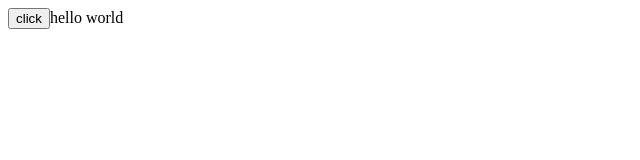
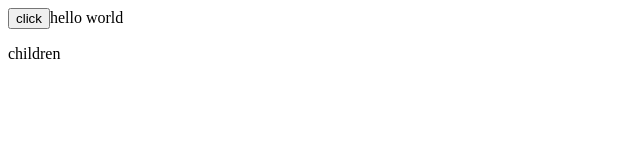
Before and after one commit to hosein8513/react-learning, a React (Vite) app: page / in a window 1280 px wide. Shown: the top 160 px of the page, without its empty margins (0-640 px from the left). Built offline with nearby package versions, Linux system fonts and the light colour scheme.

Commit message:
children

```diff
--- a/src/App.jsx
+++ b/src/App.jsx
@@ -1,4 +1,5 @@
 import { useState } from "react"
+import Childcomponent from "./childcomponent"
 
 const App=()=>{
     const [first,last]=useState("hello world")
@@ -9,6 +10,9 @@ const App=()=>{
 <div>
     <button onClick={changetext}>click</button>
     <span >{first}</span>
+    <childcomponent text={first}>
+        <p>children</p>
+    </childcomponent>
 </div>
     )
 
--- /dev/null
+++ b/src/childcomponent.jsx
@@ -0,0 +1,11 @@
+const childcomponent = ({first,children}) => {
+    return (
+        <div>
+            <h1>childcomponent</h1>
+            <div>{first}</div>
+            <div>{children}</div>
+        </div>
+    );
+};
+
+export default childcomponent;
--- a/src/main.jsx
+++ b/src/main.jsx
@@ -1,4 +1,9 @@
 import { createRoot } from 'react-dom/client'
 import App from './App'
+import { StrictMode } from 'react'
 
-createRoot(document.getElementById('root')).render(<App/>)
+createRoot(document.getElementById('root')).render(
+    <StrictMode>
+        <App/>
+    </StrictMode>
+)
```
Also changed, not shown: exercises/file.js (line endings or trailing spaces).
